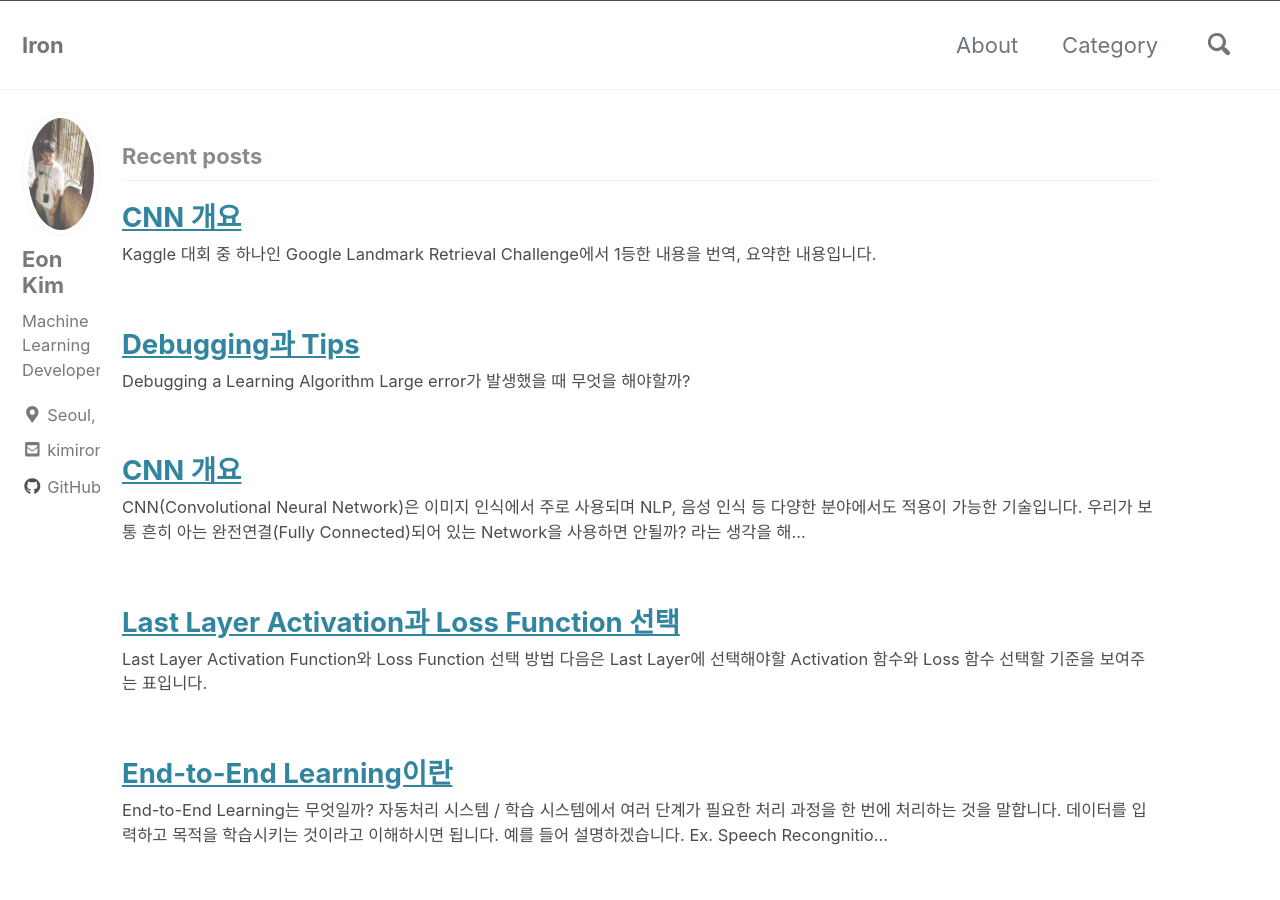
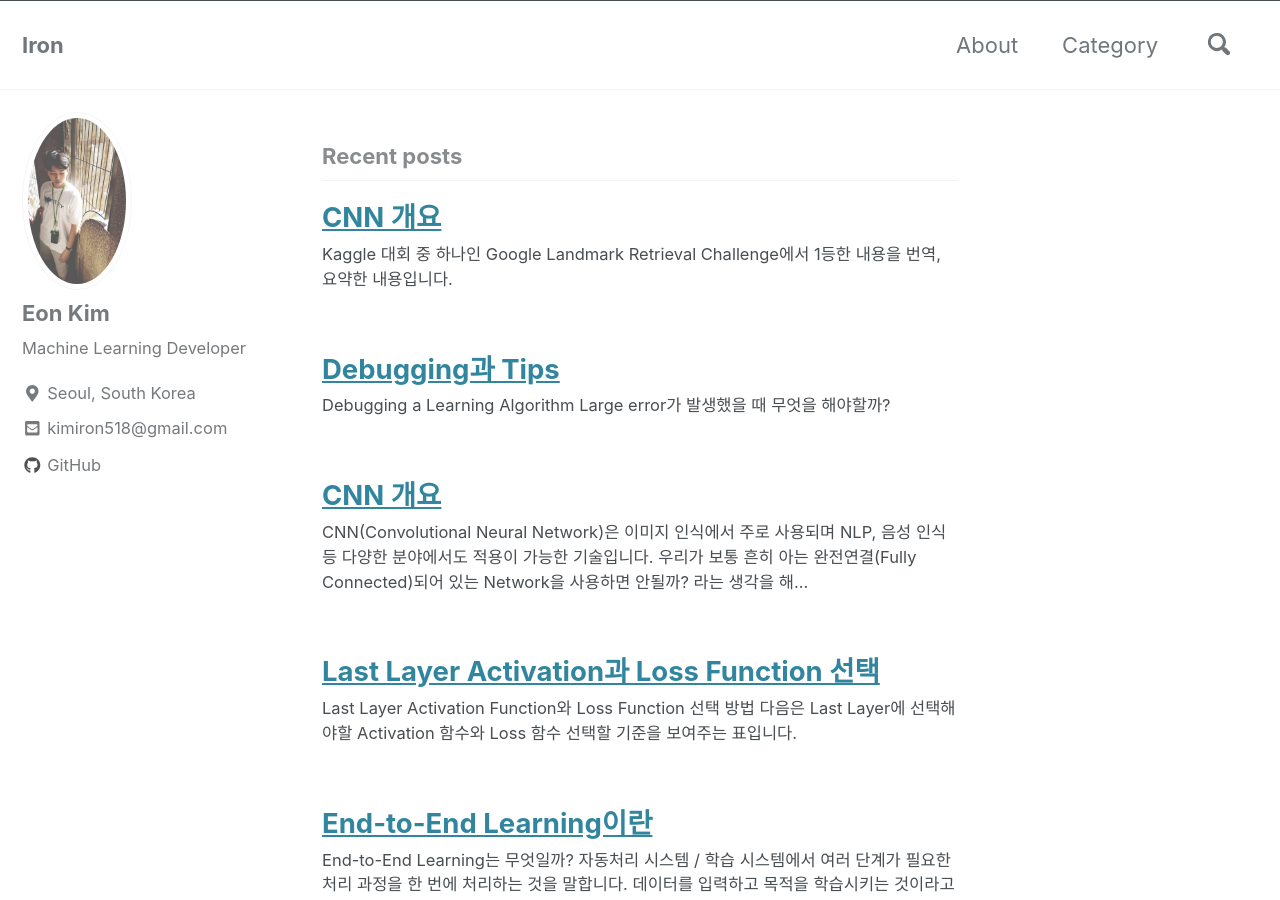
Before and after one commit to thisisiron/thisisiron.github.io, a Jekyll site: the page built from index.html, in a window 1280 px wide and 900 px high. Built offline with Jekyll 4.4.1, drawn with Linux system fonts in a browser that asks for light colours; cached includes are drawn as plain includes; nearby versions of some CDN libraries; the list of posts is cut into pages by our own code.

Commit message:
update padding val

```diff
--- a/_sass/minimal-mistakes/_variables.scss
+++ b/_sass/minimal-mistakes/_variables.scss
@@ -142,8 +142,8 @@ $x-large: 1280px !default;
    ========================================================================== */
 
 $right-sidebar-width-narrow: 200px !default;
-$right-sidebar-width: 100px !default;
-$right-sidebar-width-wide: 400px !default;
+$right-sidebar-width: 300px !default;
+$right-sidebar-width-wide: 100px !default;
 
 /*
    Other
```
